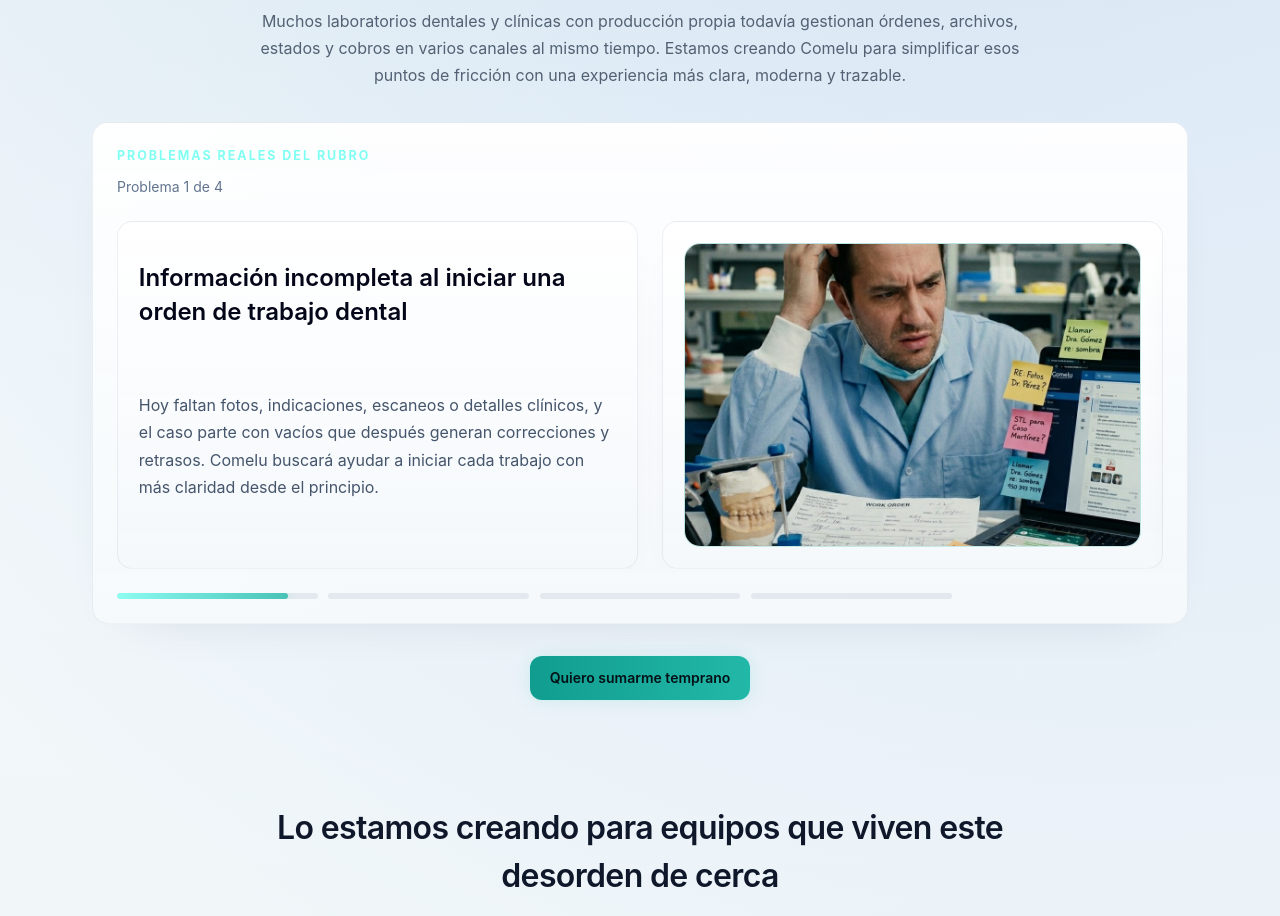
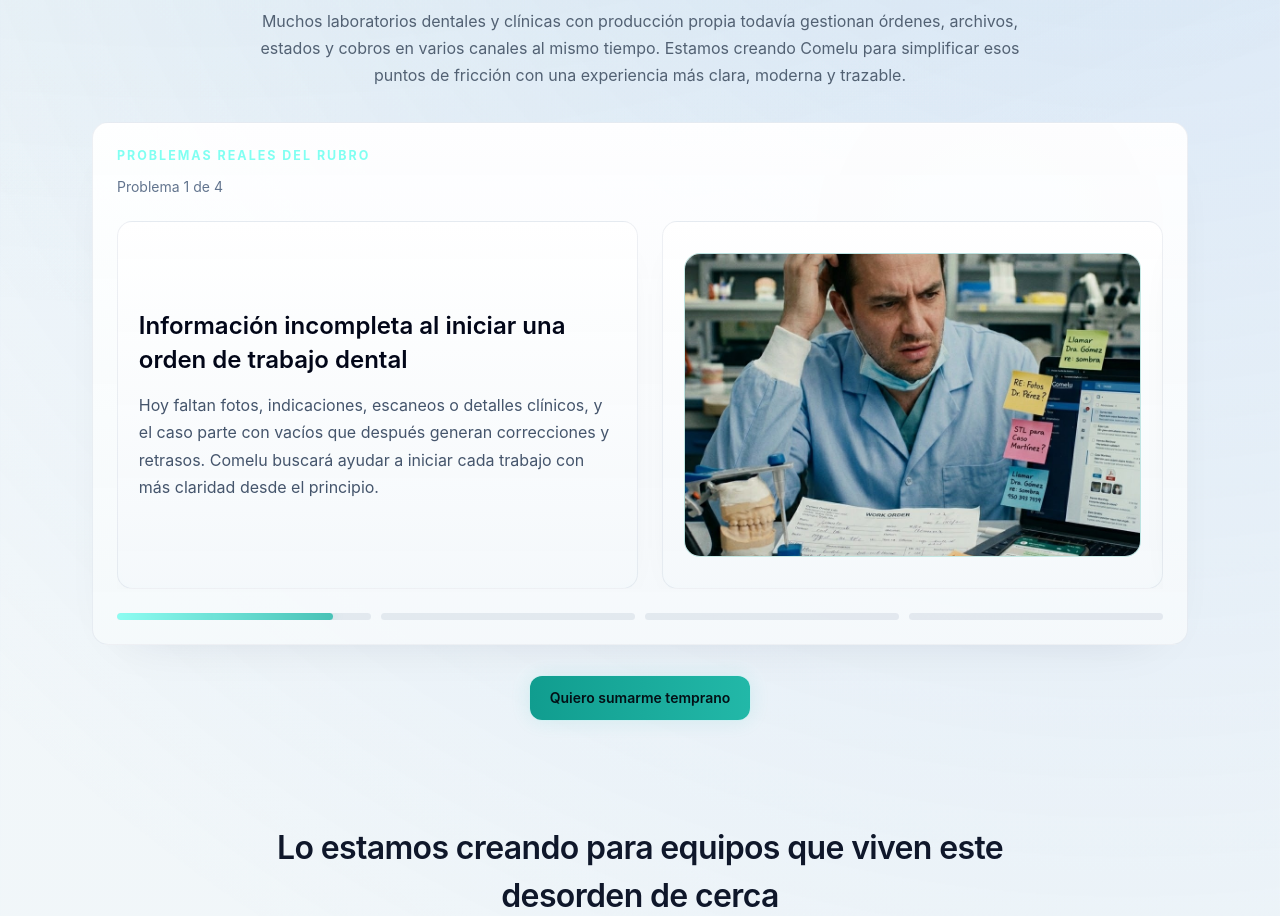
Before and after one commit to garciasilvac/comelu_landing, a React (Vite) app: page / in a window 1280 px wide. Shown: the part 1140-2056 px from the top of the page. Built offline with nearby package versions, Linux system fonts and the light colour scheme.

Commit message:
style: adapt carousel styling for problem slider

```diff
--- a/src/index.css
+++ b/src/index.css
@@ -473,46 +473,24 @@ footer {
   justify-content: center;
 }
 
-.problem-card-visual .placeholder-compact,
-.how-card .placeholder-compact {
-  min-height: 11.5rem;
-}
-
-.how-carousel {
+.content-carousel {
   background:
     linear-gradient(180deg, rgba(255, 255, 255, 0.94), rgba(245, 249, 251, 0.92)),
     radial-gradient(circle at 82% 20%, rgba(16, 157, 143, 0.08), transparent 28%);
 }
 
-.carousel-arrow {
-  display: inline-flex;
-  height: 2.9rem;
-  width: 2.9rem;
-  align-items: center;
-  justify-content: center;
-  border-radius: 999px;
-  border: 1px solid rgba(148, 163, 184, 0.22);
-  background: rgba(255, 255, 255, 0.92);
-  color: #0f172a;
-  transition:
-    transform 220ms ease,
-    border-color 220ms ease,
-    background-color 220ms ease,
-    box-shadow 220ms ease;
+.problem-slide-copy {
+  min-height: 19rem;
 }
 
-.carousel-arrow:hover,
-.carousel-arrow:focus-visible {
-  transform: translateY(-1px);
-  border-color: rgba(129, 255, 242, 0.32);
-  background: rgba(45, 212, 191, 0.1);
-  box-shadow: 0 0 20px rgba(34, 184, 168, 0.14);
-  outline: none;
+.problem-slide-visual .placeholder-hero {
+  min-height: 19rem;
 }
 
 .carousel-progress {
   display: grid;
-  grid-template-columns: repeat(5, minmax(0, 1fr));
+  grid-auto-flow: column;
+  grid-auto-columns: minmax(0, 1fr);
   gap: 0.65rem;
 }
 
@@ -534,6 +512,11 @@ footer {
   box-shadow: 0 0 12px rgba(34, 184, 168, 0.22);
 }
 
+.carousel-progress-segment:focus-visible {
+  outline: 2px solid rgba(16, 157, 143, 0.48);
+  outline-offset: 3px;
+}
+
 .carousel-progress-segment.is-active .carousel-progress-fill {
   width: 100%;
 }
@@ -542,51 +525,18 @@ footer {
   animation: carouselProgress 8s linear;
 }
 
-.problem-card-title,
-.how-card-title {
+.problem-card-title {
   line-height: 1.4;
 }
 
-.problem-card-description,
-.how-card-description {
+.problem-card-description {
   line-height: 1.7;
 }
 
 @media (min-width: 1280px) {
-  .problem-card-title {
-    min-height: 7.2rem;
+  .problem-slide-copy {
+    min-height: 23rem;
   }
-
-  .problem-card-description {
-    min-height: 8.5rem;
-  }
-
-  .how-card-title {
-    min-height: 4.6rem;
-  }
-
-  .how-card-description {
-    min-height: 5.8rem;
-  }
-}
-
-.step-pill {
-  display: inline-flex;
-  height: 3rem;
-  width: 3rem;
-  align-items: center;
-  justify-content: center;
-  border-radius: 999px;
-  border: 1px solid rgba(129, 255, 242, 0.45);
-  background:
-    radial-gradient(circle at 30% 30%, rgba(129, 255, 242, 0.28), rgba(16, 157, 143, 0.16)),
-    rgba(45, 212, 191, 0.14);
-  box-shadow:
-    inset 0 1px 0 rgba(255, 255, 255, 0.08),
-    0 0 18px rgba(34, 184, 168, 0.16);
-  color: #d8fffb;
-  font-weight: 700;
-  font-size: 1rem;
 }
 
 .field-label {
@@ -705,7 +655,6 @@ footer {
     transition: none;
   }
 
-  .carousel-arrow,
   .faq-panel {
     transition: none;
   }
```
